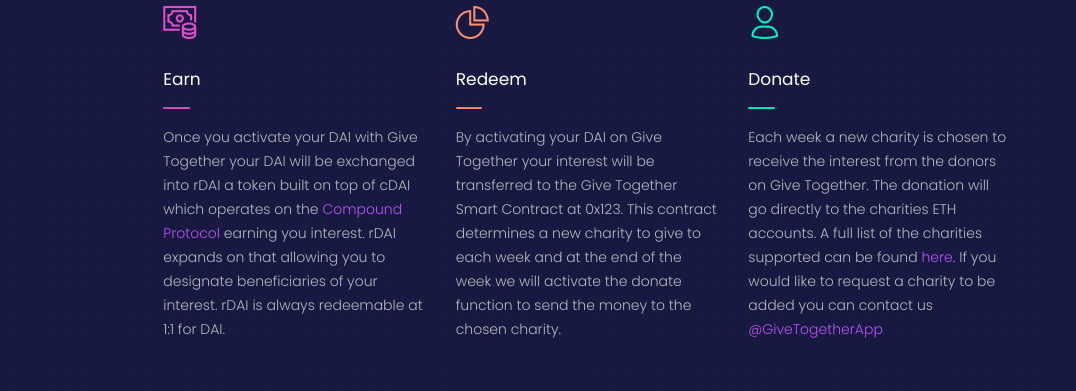
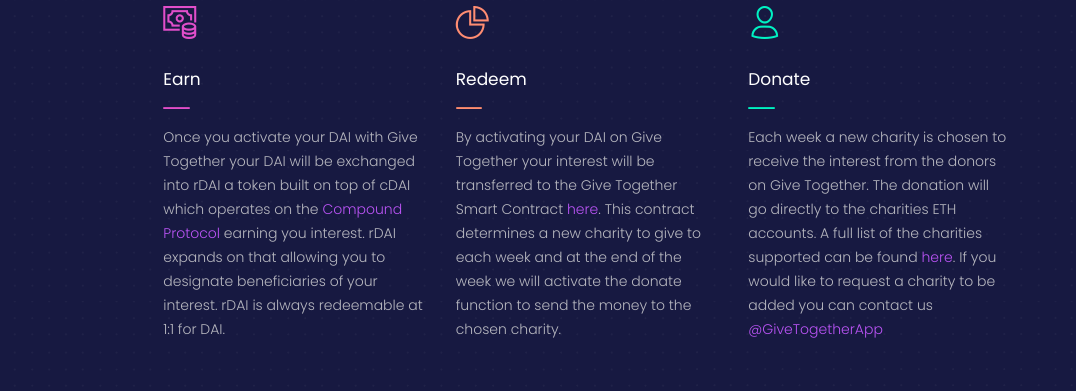
Before and after one commit to Give-Together/give-together, a React (Create React App) app in the folder client/: page / in a window 1280 px wide. Shown: the part 1360-1751 px from the top of the page, without its empty margins (53-1129 px from the left). Built offline with nearby package versions, Linux system fonts and the light colour scheme; no server answers; the database is empty.

Commit message:
Update interest amount

```diff
--- a/client/src/components/Sections/Learn.jsx
+++ b/client/src/components/Sections/Learn.jsx
@@ -47,9 +47,12 @@
                     <hr className="line-warning" />
                     <p>
                       By activating your DAI on Give Together your interest will
-                      be transferred to the Give Together Smart Contract at
-                      0x123. This contract determines a new charity to give to
-                      each week and at the end of the week we will activate the
+                      be transferred to the Give Together Smart Contract{" "}
+                      <a href="https://etherscan.io/address/0xf9ab04846cb73405e2a4ab24f9b66d6c54821043">
+                        here
+                      </a>
+                      . This contract determines a new charity to give to each
+                      week and at the end of the week we will activate the
                       donate function to send the money to the chosen charity.
                     </p>
                   </div>
--- a/client/src/views/LandingPage.jsx
+++ b/client/src/views/LandingPage.jsx
@@ -1147,9 +1147,9 @@
         })
         .then(function(result) {
           totalDonation = Math.round(
-            (totalDonation / 100000000000000000) * result.USD
+            (totalDonation / 10000000000000000) * result.USD
           );
-          totalInterest = totalInterest / 100000000000000000;
+          totalInterest = totalInterest / 10000000000000000;
         });
       const currentDate = await contract.methods.currentDate().call();
       var donationTime = convertUnix(currentDate);
```
